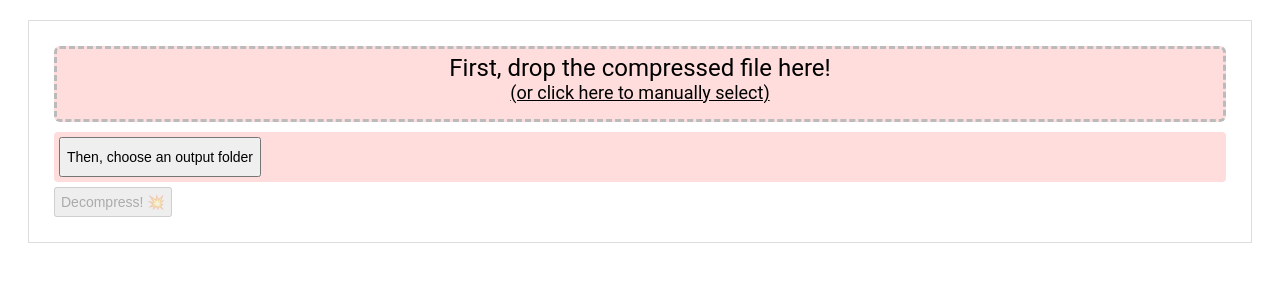
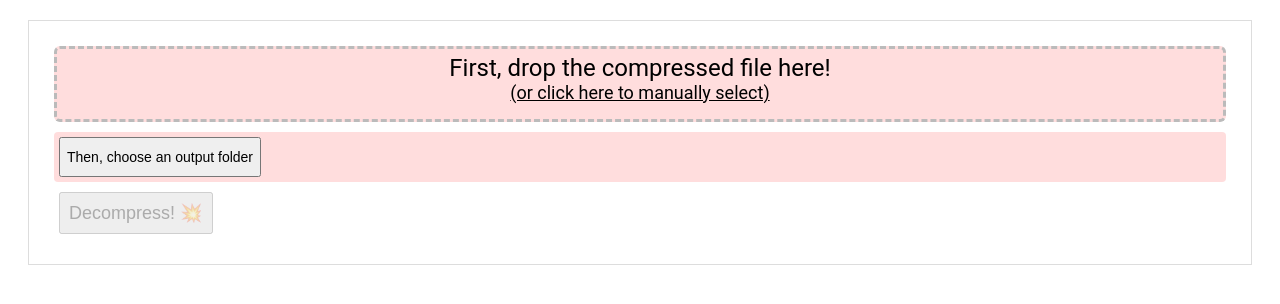
Before and after one commit to GoogleChromeLabs/unarchiver, a Next.js app: page / in a window 1280 px wide. Shown: the top 304 px of the page. Built offline with nearby package versions, Linux system fonts and the light colour scheme.

Commit message:
Make decompress button even bigger

```diff
--- a/pages/index.js
+++ b/pages/index.js
@@ -8,7 +8,7 @@ import {StatusBox, statusUpdater, resultState} from '../comps/StatusBox.js'
 
 function Unarchive(props) {
   return (
-    <div style={{margin: 5}}>
+    <div style={{margin: 10}}>
       <button disabled={!props.inputFile || !props.outputDirectory} onClick={
         async () => {
           props.setRunning(true);
@@ -17,7 +17,7 @@ function Unarchive(props) {
           props.setRunning(false);
           props.reset();
         }
-      } style={{'font-size': 14, padding: 5}}>Decompress! 💥</button>
+      } style={{'font-size': 18, padding: 8}}>Decompress! 💥</button>
     </div>
   )
 }
```
